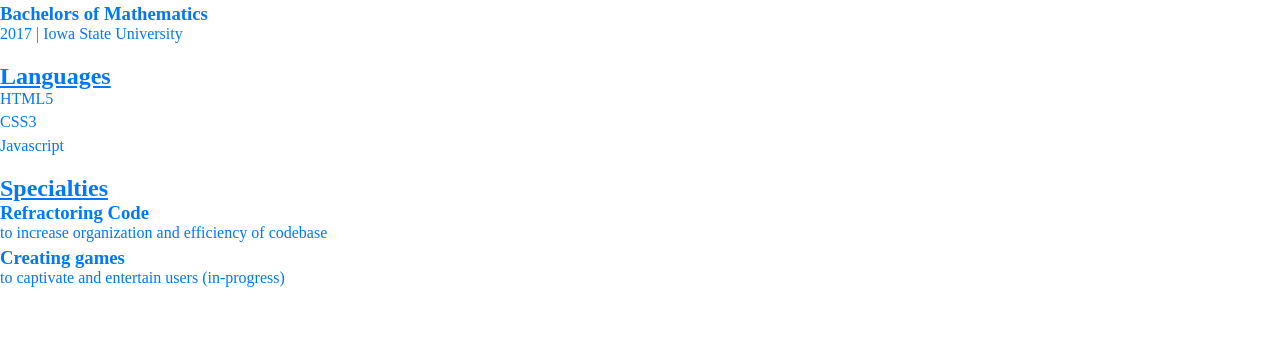
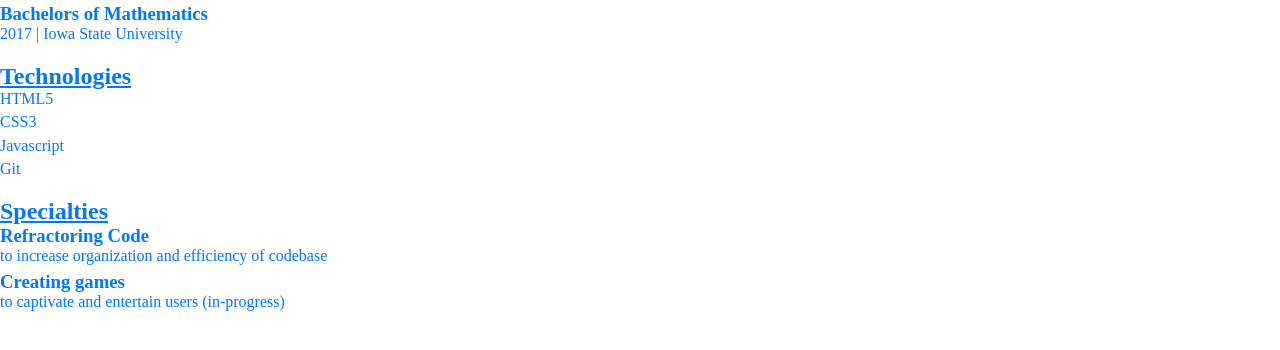
Before and after one commit to pahlzachary/portfolio, a plain HTML site: page resume.html in a window 1280 px wide. Shown: the part 152-502 px from the top of the page. Drawn offline with Linux system fonts and the light colour scheme.

Commit message:
resume update (minorchange)

```diff
--- a/resume.html
+++ b/resume.html
@@ -44,11 +44,12 @@
 
       <!--Languages column-->
       <div class="resume-column">
-        <h2>Languages</h2>
+        <h2>Technologies</h2>
         <ul>
           <li>HTML5</li>
           <li>CSS3</li>
           <li>Javascript</li>
+          <li>Git</li>
         </ul>
       </div>
 
```
